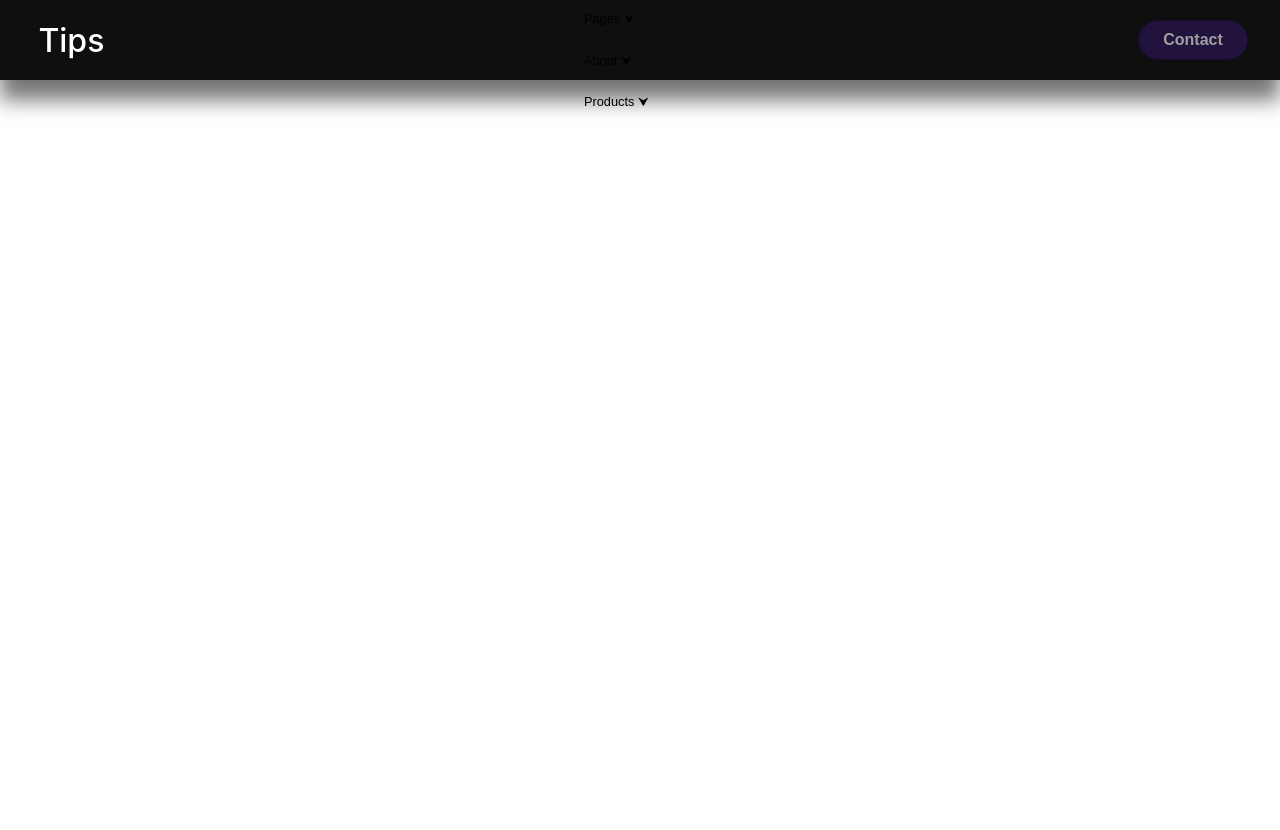
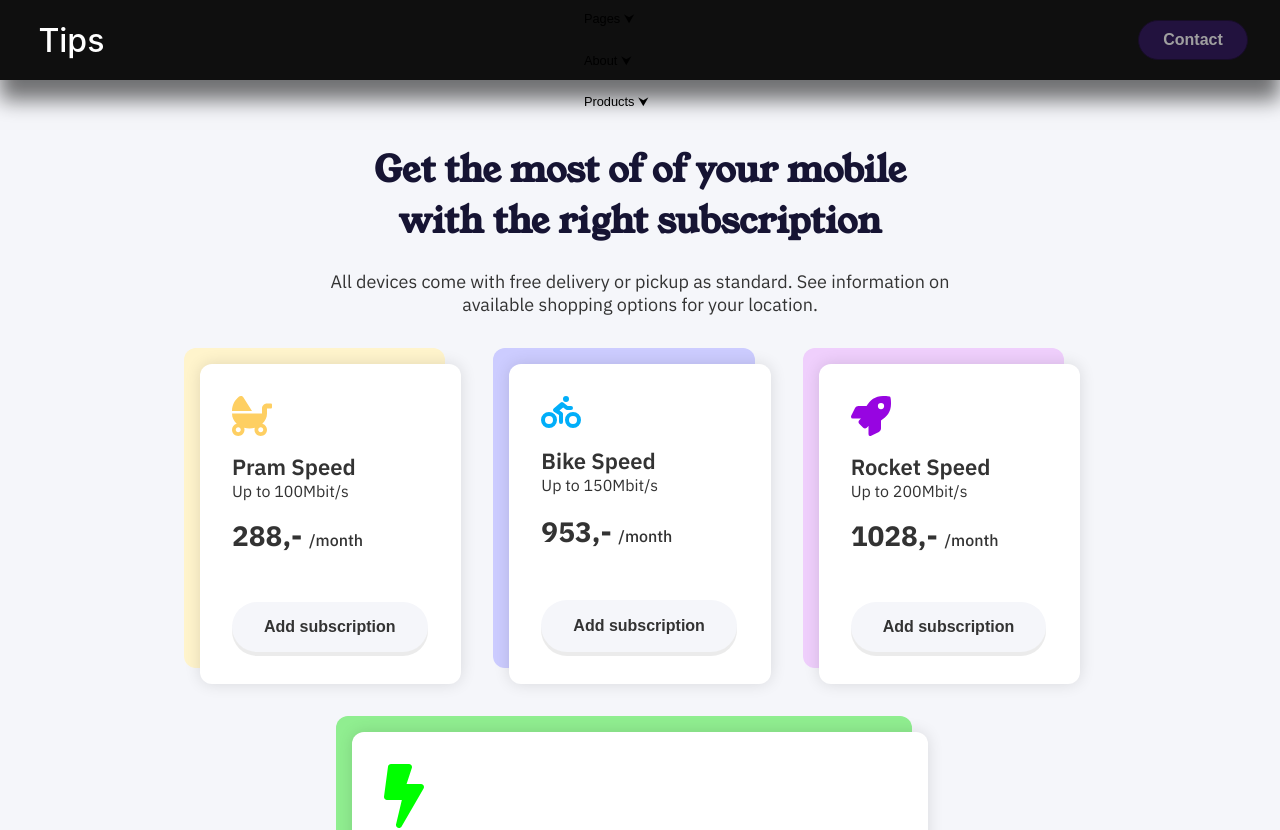
Before and after one commit to GuilhermeRoesler/Front-Tips, a React (Create React App) app in the folder tips/: page /plans in a window 1280 px wide. Shown: the top 830 px of the page. Before the commit the page ends 800 px from the top, so only its background shows below. Built offline with nearby package versions, Linux system fonts and the light colour scheme; a web font is replaced by a local one.

Commit message:
adding plans

```diff
--- a/tips/src/App.css
+++ b/tips/src/App.css
@@ -3,6 +3,8 @@
 @import url('https://fonts.googleapis.com/css2?family=Poppins:wght@400;500;600;700;800&display=swap');
 @import url('https://fonts.googleapis.com/css2?family=Snowburst+One&display=swap');
 @import url('https://fonts.googleapis.com/css?family=Open+Sans:400,600,700&display=swap');
+@import url('https://fonts.googleapis.com/css2?family=Young+Serif&display=swap');
+@import url('https://fonts.googleapis.com/css2?family=IBM+Plex+Sans:ital,wght@0,100;0,200;0,300;0,400;0,500;0,600;0,700;1,100;1,200;1,300;1,400;1,500;1,600;1,700&display=swap');
 
 :root {
     /* COLORS */
@@ -2648,6 +2650,172 @@
     background-size: 32% 100%;
 }
 
+/* PLANS */
+
+#Plans {
+    --_clr-white: hsl(220, 37%, 100%);
+    --_clr-surface: hsl(220, 37%, 97%);
+    --_clr-text: hsl(244, 44%, 14%);
+
+    --_clr-yellow-400: hsl(42, 99%, 69%);
+    --_clr-yellow-300: hsl(47, 100%, 90%);
+    --_clr-purple-400: hsl(280, 96%, 45%);
+    --_clr-purple-300: hsl(282, 89%, 90%);
+    --_clr-cyan-400: hsl(198, 99%, 49%);
+    --_clr-cyan-300: hsl(240, 100%, 90%);
+
+    /* font families */
+    --_ff-base: "IBM Plex Sans", sans-serif;
+    --_ff-accent: "Young Serif", serif;
+
+    /* font weights */
+    --_fw-regular: 500;
+    --_fw-bold: 600;
+    --_fw-black: 700;
+
+    /* font sizes */
+    --_fs-300: 1rem;
+    --_fs-400: 1.125rem;
+    --_fs-500: 1.375rem;
+    --_fs-600: 1.75rem;
+    --_fs-700: 2.25rem;
+
+    background: var(--_clr-surface);
+    color: var(--_clr-text);
+    font-family: var(--_ff-base);
+    font-size: var(--_fs-300);
+    padding-bottom: 100px;
+}
+
+#Plans .header {
+    text-align: center;
+}
+
+#Plans .header>* {
+    margin-inline: auto;
+}
+
+#Plans .header h1 {
+    font-family: var(--_ff-accent);
+    font-size: var(--_fs-700);
+    max-width: 25ch;
+    margin-block: 4rem 1.5rem;
+}
+
+#Plans .header p {
+    font-size: var(--_fs-400);
+}
+
+#Plans .button {
+    color: inherit;
+    font-size: var(--_fs-300);
+    font-weight: var(--_fw-bold);
+    background: var(--_clr-surface);
+    padding: 1em 2em;
+    border: 0;
+    border-radius: 100vw;
+    cursor: pointer;
+    box-shadow: 0 0.25rem 0 rgb(0 0 0 / 0.08);
+    transition: background .2s;
+}
+
+#Plans .button:hover,
+#Plans .button:focus {
+    color: var(--_clr-surface);
+    background: var(--_clr-text);
+}
+
+#Plans .wrapper {
+    width: min(100% - 2rem, 55rem);
+    margin-inline: auto;
+}
+
+#Plans .even-columns {
+    display: grid;
+    gap: 3rem;
+}
+
+@media (min-width: 720px) {
+    .even-columns {
+        grid-auto-flow: column;
+        grid-auto-columns: 1fr;
+    }
+}
+
+#Plans .pricing {
+    padding: 0;
+    margin-block: 3rem;
+    list-style: none;
+}
+
+#Plans .plan {
+    --__shadow: var(--_shadow, pink);
+    --__icon: var(--_icon, red);
+    --__button-hover: var(--_button-hover, var(--_clr-text));
+
+    position: relative;
+    display: grid;
+    justify-content: start;
+    gap: 1rem;
+    background: var(--_clr-white);
+    padding: 2rem;
+    border-radius: 0.75rem;
+    box-shadow: 0 0 1rem rgb(0 0 0 / 0.122), -1rem -1rem 0 0 var(--__shadow);
+}
+
+#Plans .plan__icon {
+    width: 2.5rem;
+    fill: var(--__icon);
+}
+
+#Plans .plan__title {
+    font-size: var(--_fs-500);
+    font-weight: var(--_fw-bold);
+}
+
+#Plans .plan__price {
+    font-size: var(--_fs-600);
+    font-weight: var(--_fw-black);
+}
+
+#Plans .plan__price span {
+    font-size: var(--_fs-300);
+    font-weight: var(--_fw-regular);
+}
+
+#Plans .plan>.button:last-child {
+    margin-block-start: 2rem;
+}
+
+#Plans .plan .button:hover,
+#Plans .plan .button:focus {
+    background-color: var(--__button-hover);
+}
+
+#Plans .plan--pram {
+    --_button-hover: var(--_clr-yellow-400);
+    --_shadow: var(--_clr-yellow-300);
+    --_icon: var(--_clr-yellow-400);
+}
+
+#Plans .plan--bike {
+    --_shadow: var(--_clr-cyan-300);
+    --_icon: var(--_clr-cyan-400);
+    --_button-hover: var(--_clr-cyan-400);
+}
+
+#Plans .plan--rocket {
+    --_shadow: var(--_clr-purple-300);
+    --_icon: var(--_clr-purple-400);
+    --_button-hover: var(--_clr-purple-400);
+}
+
+#Plans .plan--light {
+    --_shadow: lightgreen;
+    --_icon: lime;
+    --_button-hover: lime;
+}
+
 /* KEYFRAMES */
 
 /* VEM DA ESQUERDA E SURGE */
--- a/tips/src/App.js
+++ b/tips/src/App.js
@@ -10,6 +10,7 @@
 import Grid1 from './pages/Grid1';
 import DarkmodeSwitch from './pages/DarkmodeSwitch';
 import Snowfall from './pages/Snowfall';
+import Plans from './pages/Plans';
 
 function App() {
   useBlurLoad()
@@ -25,6 +26,7 @@
         <Route path='/grid1' element={<Grid1 />} />
         <Route path='/darkmode-switch' element={<DarkmodeSwitch />} />
         <Route path='/snowfall' element={<Snowfall />} />
+        <Route path='/plans' element={<Plans />} />
       </Routes>
     </Layout>
   );
--- /dev/null
+++ b/tips/src/pages/Plans.js
@@ -0,0 +1,70 @@
+import React from 'react'
+
+const Plans = () => {
+    return (
+        <main id='Plans'>
+            <div class="wrapper">
+                <article>
+                    <div class="header">
+                        <h1>Get the most of of your mobile with the right subscription</h1>
+                        <p>All devices come with free delivery or pickup as standard. See information on
+                            available
+                            shopping options for your location.</p>
+                    </div>
+                    <ul class="even-columns pricing">
+                        <li class="plan plan--pram">
+                            <svg class="plan__icon" viewBox="0 0 512 512" width="100" title="baby-carriage">
+                                <path
+                                    d="M144.8 17c-11.3-17.8-37.2-22.8-54-9.4C35.3 51.9 0 118 0 192h256L144.8 17zM496 96h-48c-35.3 0-64 28.7-64 64v64H0c0 50.6 23 96.4 60.3 130.7C25.7 363.6 0 394.7 0 432c0 44.2 35.8 80 80 80s80-35.8 80-80c0-8.9-1.8-17.2-4.4-25.2 21.6 5.9 44.6 9.2 68.4 9.2s46.9-3.3 68.4-9.2c-2.7 8-4.4 16.3-4.4 25.2 0 44.2 35.8 80 80 80s80-35.8 80-80c0-37.3-25.7-68.4-60.3-77.3C425 320.4 448 274.6 448 224v-64h48c8.8 0 16-7.2 16-16v-32c0-8.8-7.2-16-16-16zM80 464c-17.6 0-32-14.4-32-32s14.4-32 32-32 32 14.4 32 32-14.4 32-32 32zm320-32c0 17.6-14.4 32-32 32s-32-14.4-32-32 14.4-32 32-32 32 14.4 32 32z" />
+                            </svg>
+                            <div>
+                                <h2 class="plan__title">Pram Speed</h2>
+                                <p>Up to 100Mbit/s</p>
+                            </div>
+                            <p class="plan__price">288,- <span>/month</span></p>
+                            <button class="button">Add subscription</button>
+                        </li>
+                        <li class="plan plan--bike">
+                            <svg class="plan__icon" viewBox="0 0 640 512" width="100" title="biking">
+                                <path
+                                    d="M400 96a48 48 0 1 0-48-48 48 48 0 0 0 48 48zm-4 121a31.9 31.9 0 0 0 20 7h64a32 32 0 0 0 0-64h-52.78L356 103a31.94 31.94 0 0 0-40.81.68l-112 96a32 32 0 0 0 3.08 50.92L288 305.12V416a32 32 0 0 0 64 0V288a32 32 0 0 0-14.25-26.62l-41.36-27.57 58.25-49.92zm116 39a128 128 0 1 0 128 128 128 128 0 0 0-128-128zm0 192a64 64 0 1 1 64-64 64 64 0 0 1-64 64zM128 256a128 128 0 1 0 128 128 128 128 0 0 0-128-128zm0 192a64 64 0 1 1 64-64 64 64 0 0 1-64 64z" />
+                            </svg>
+                            <div>
+                                <h2 class="plan__title">Bike Speed</h2>
+                                <p>Up to 150Mbit/s</p>
+                            </div>
+                            <p class="plan__price">953,- <span>/month</span></p>
+                            <button class="button">Add subscription</button>
+                        </li>
+                        <li class="plan plan--rocket">
+                            <svg class="plan__icon" viewBox="0 0 512 512" width="100" title="rocket">
+                                <path
+                                    d="M505.12019,19.09375c-1.18945-5.53125-6.65819-11-12.207-12.1875C460.716,0,435.507,0,410.40747,0,307.17523,0,245.26909,55.20312,199.05238,128H94.83772c-16.34763.01562-35.55658,11.875-42.88664,26.48438L2.51562,253.29688A28.4,28.4,0,0,0,0,264a24.00867,24.00867,0,0,0,24.00582,24H127.81618l-22.47457,22.46875c-11.36521,11.36133-12.99607,32.25781,0,45.25L156.24582,406.625c11.15623,11.1875,32.15619,13.15625,45.27726,0l22.47457-22.46875V488a24.00867,24.00867,0,0,0,24.00581,24,28.55934,28.55934,0,0,0,10.707-2.51562l98.72834-49.39063c14.62888-7.29687,26.50776-26.5,26.50776-42.85937V312.79688c72.59753-46.3125,128.03493-108.40626,128.03493-211.09376C512.07526,76.5,512.07526,51.29688,505.12019,19.09375ZM384.04033,168A40,40,0,1,1,424.05,128,40.02322,40.02322,0,0,1,384.04033,168Z" />
+                            </svg>
+                            <div>
+                                <h2 class="plan__title">Rocket Speed</h2>
+                                <p>Up to 200Mbit/s</p>
+                            </div>
+                            <p class="plan__price">1028,- <span>/month</span></p>
+                            <button class="button">Add subscription</button>
+                        </li>
+                    </ul>
+                    <li class="plan plan--light" style={{marginInline: 'auto'}}>
+                        <svg class="plan__icon" viewBox="0 0 320 512" width="100" title="bolt">
+                            <path
+                                d="M296 160H180.6l42.6-129.8C227.2 15 215.7 0 200 0H56C44 0 33.8 8.9 32.2 20.8l-32 240C-1.7 275.2 9.5 288 24 288h118.7L96.6 482.5c-3.6 15.2 8 29.5 23.3 29.5 8.4 0 16.4-4.4 20.8-12l176-304c9.3-15.9-2.2-36-20.7-36z" />
+                        </svg>
+                        <div>
+                            <h2 class="plan__title">Light Speed</h2>
+                            <p>Up to 500Mbit/s</p>
+                        </div>
+                        <p class="plan__price">2028,- <span>/month</span></p>
+                        <button class="button">Add subscription</button>
+                    </li>
+                </article>
+            </div>
+        </main>
+    )
+}
+
+export default Plans;
```
Also changed, not shown: 1 other file (tests, documents, lock files or other folders).
